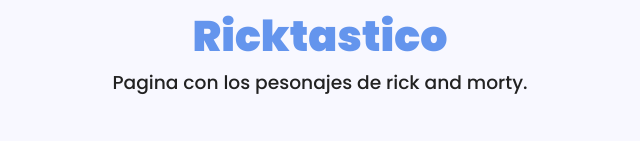
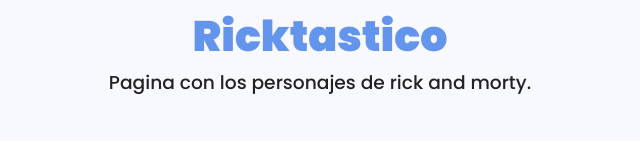
Before and after one commit to Geaglts/rick-morty-webpack, a website built with webpack: page public/index.html in a window 1280 px wide. Shown: the full height of the page, 320-960 px from the left. Built offline with nearby package versions, Linux system fonts and the light colour scheme; no server answers.

Commit message:
Error de ortografia

```diff
--- a/public/index.html
+++ b/public/index.html
@@ -12,7 +12,7 @@
 <body>
     <main>
         <h1>Ricktastico</h1>
-        <p>Pagina con los pesonajes de rick and morty.</p>
+        <p>Pagina con los personajes de rick and morty.</p>
         <div id="app"></div>
     </main>
 </body>
```
